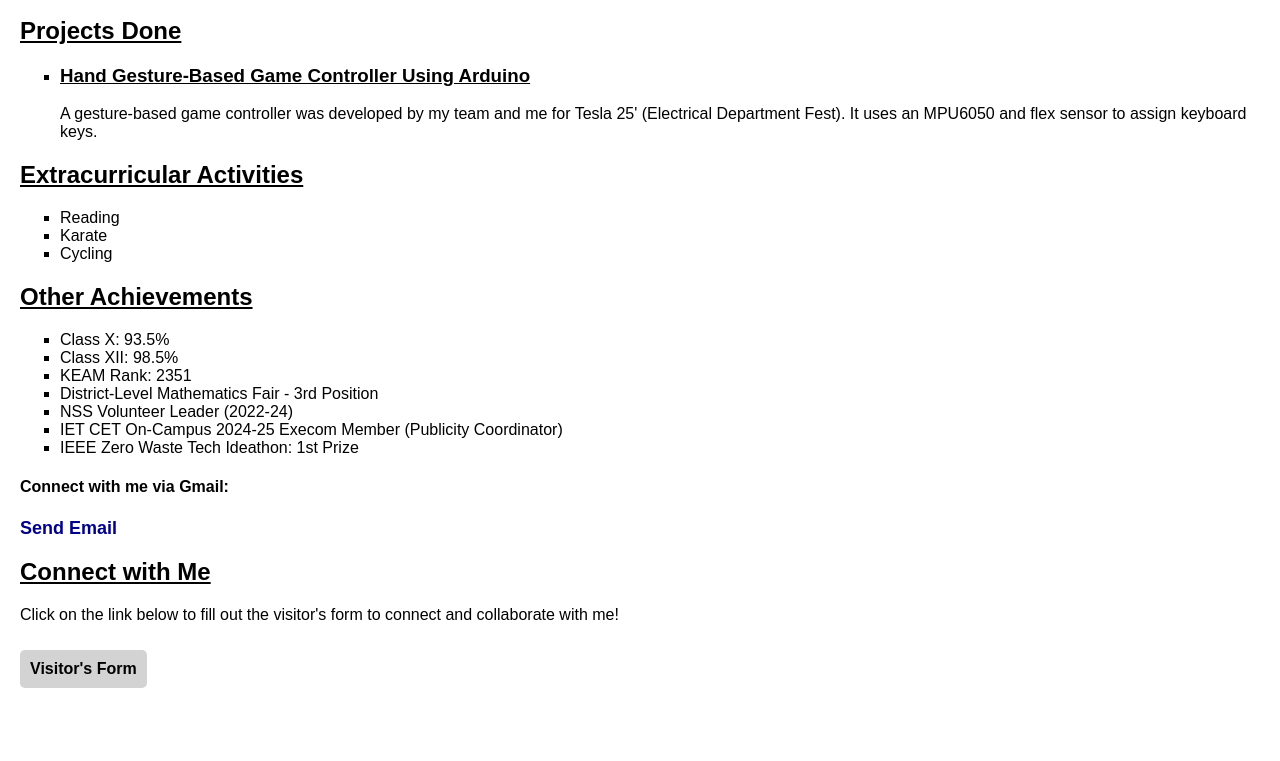
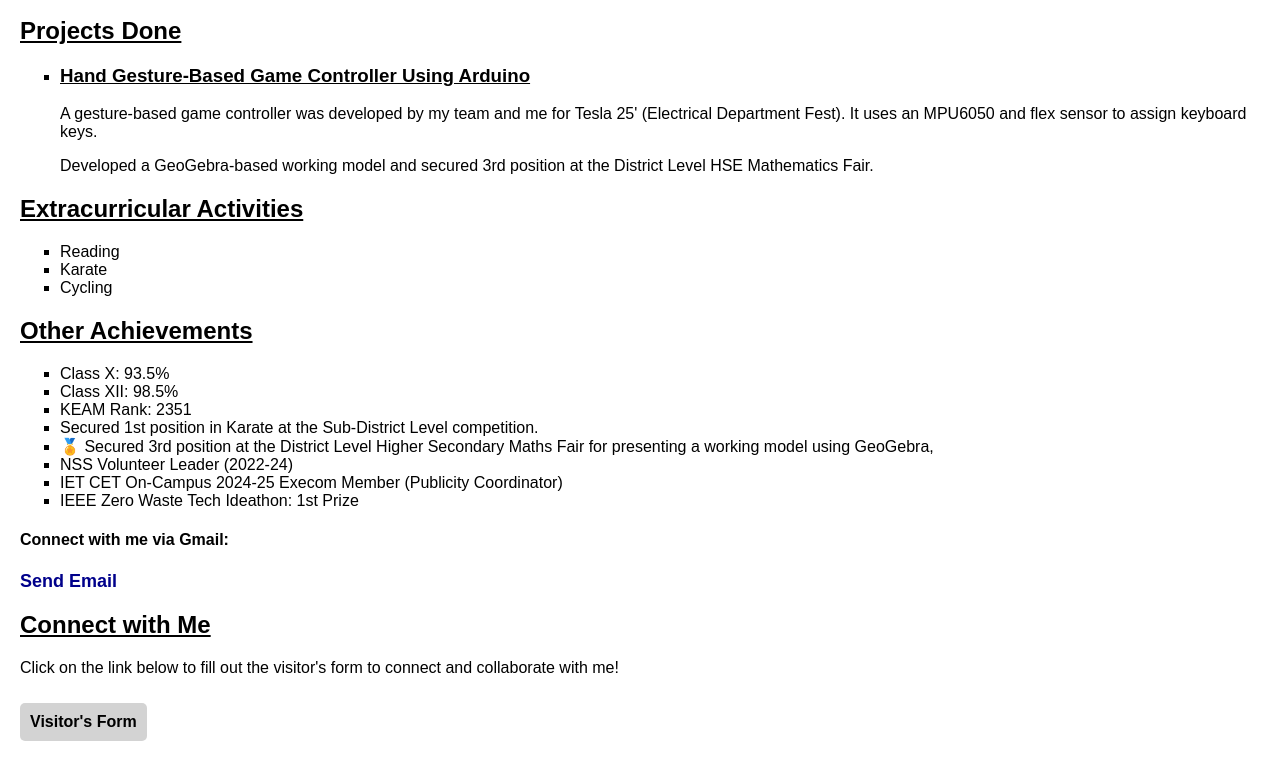
Before and after one commit to Adithyan1426/adithyan, a plain HTML site: page index.html in a window 1280 px wide. Shown: the part 760-1521 px from the top of the page. Before the commit the page ends 1468 px from the top, so only its background shows below. Drawn offline with Linux system fonts and the light colour scheme.

Commit message:
Update index.html

```diff
--- a/index.html
+++ b/index.html
@@ -117,6 +117,7 @@
             <h3><u>Hand Gesture-Based Game Controller Using Arduino</u></h3>
             <p>A gesture-based game controller was developed by my team and me for Tesla 25' (Electrical Department Fest).
             It uses an MPU6050 and flex sensor to assign keyboard keys.</p>
+            <p>Developed a GeoGebra-based working model and secured 3rd position at the District Level HSE Mathematics Fair.</p>
         </li>
     </ul>
 
@@ -132,7 +133,8 @@
         <li>Class X: 93.5%</li>
         <li>Class XII: 98.5%</li>
         <li>KEAM Rank: 2351</li>
-        <li>District-Level Mathematics Fair - 3rd Position</li>
+       <li>Secured 1st position in Karate at the Sub-District Level competition.</li>
+        <li>🏅 Secured 3rd position at the District Level Higher Secondary Maths Fair for presenting a working model using GeoGebra,</li>
         <li>NSS Volunteer Leader (2022-24)</li>
         <li>IET CET On-Campus 2024-25 Execom Member (Publicity Coordinator)</li>
         <li>IEEE Zero Waste Tech Ideathon: 1st Prize</li>
```
